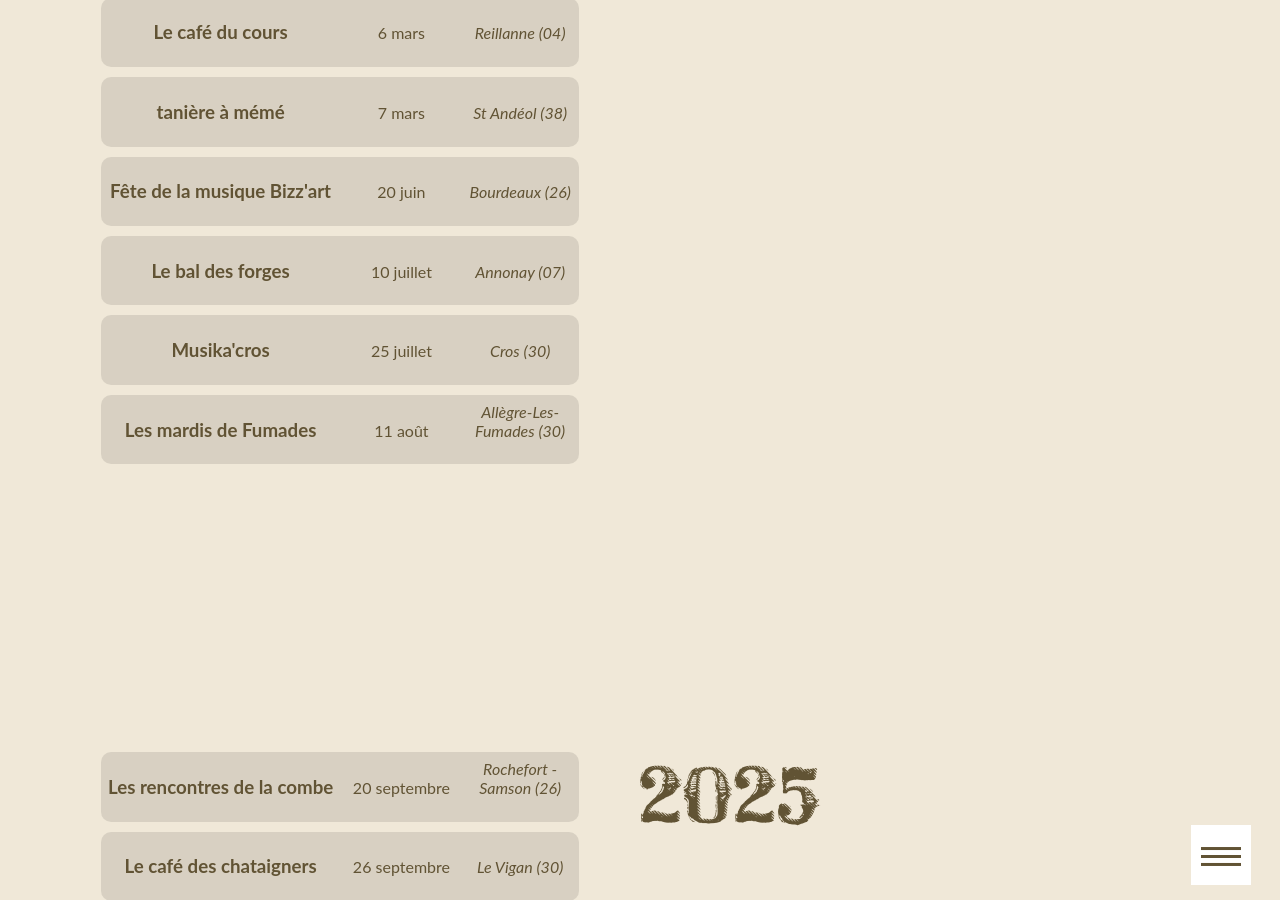
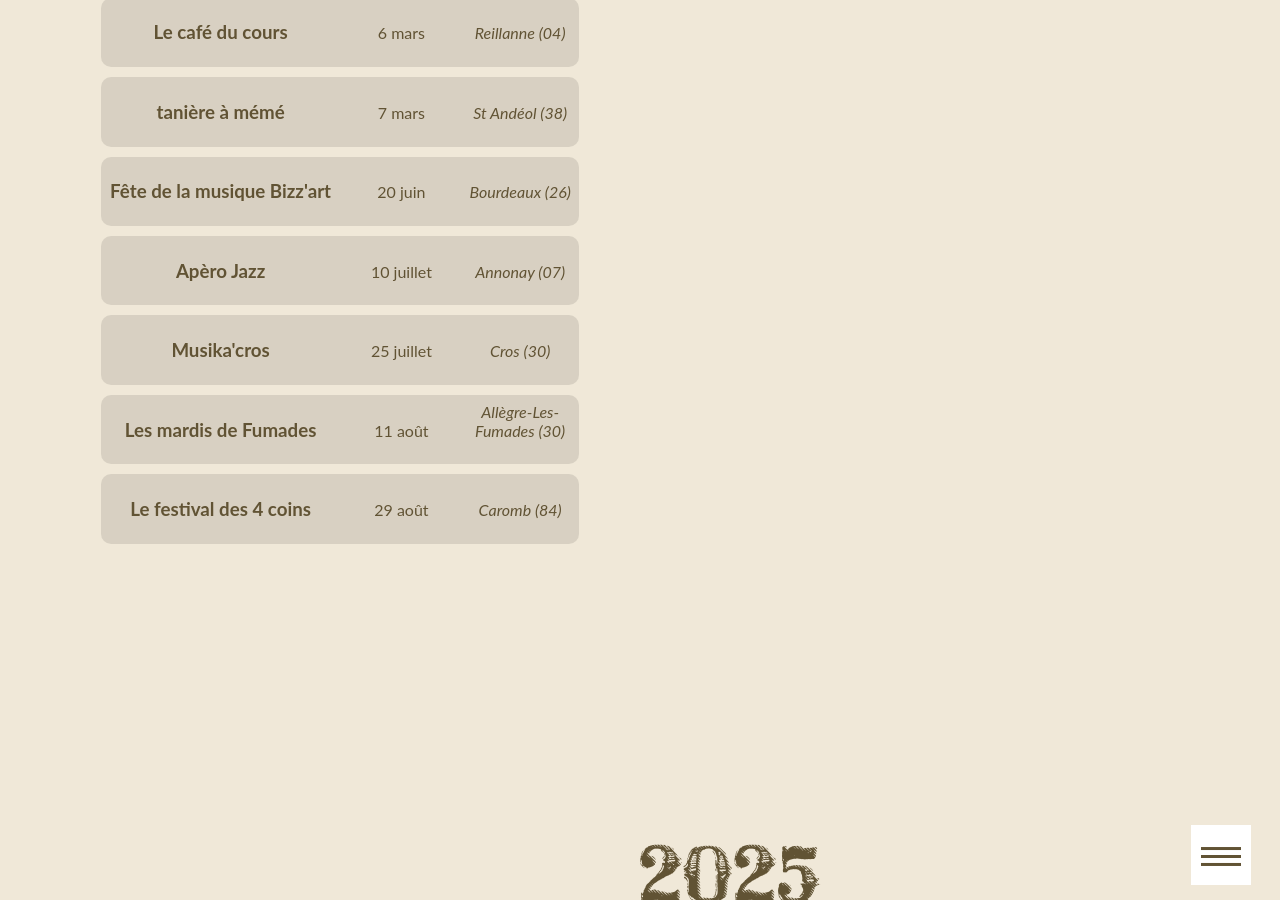
Before and after one commit to ftmftrs/ftmftrs.github.io, a Jekyll site: the page built from concert/index.html, in a window 1280 px wide and 900 px high, scrolled down 1215 px. Built offline with Jekyll 4.4.1, drawn with Linux system fonts in a browser that asks for light colours; Markdown is read by kramdown in place of the engine named in the settings; some of the changed text lies outside the part shown.

Commit message:
Update concerts.yml

```diff
--- a/_data/concerts.yml
+++ b/_data/concerts.yml
@@ -21,7 +21,7 @@
     date: 20 juin
     address: Bourdeaux (26)
 
-  - title: Le bal des forges
+  - title: Apèro Jazz
     date: 10 juillet
     address: Annonay (07)
 
@@ -32,6 +32,10 @@
   - title: Les mardis de Fumades
     date: 11 août
     address: Allègre-Les-Fumades (30)
+
+  - title: Le festival des 4 coins
+    date: 29 août
+    address: Caromb (84)
 
 
 
```
